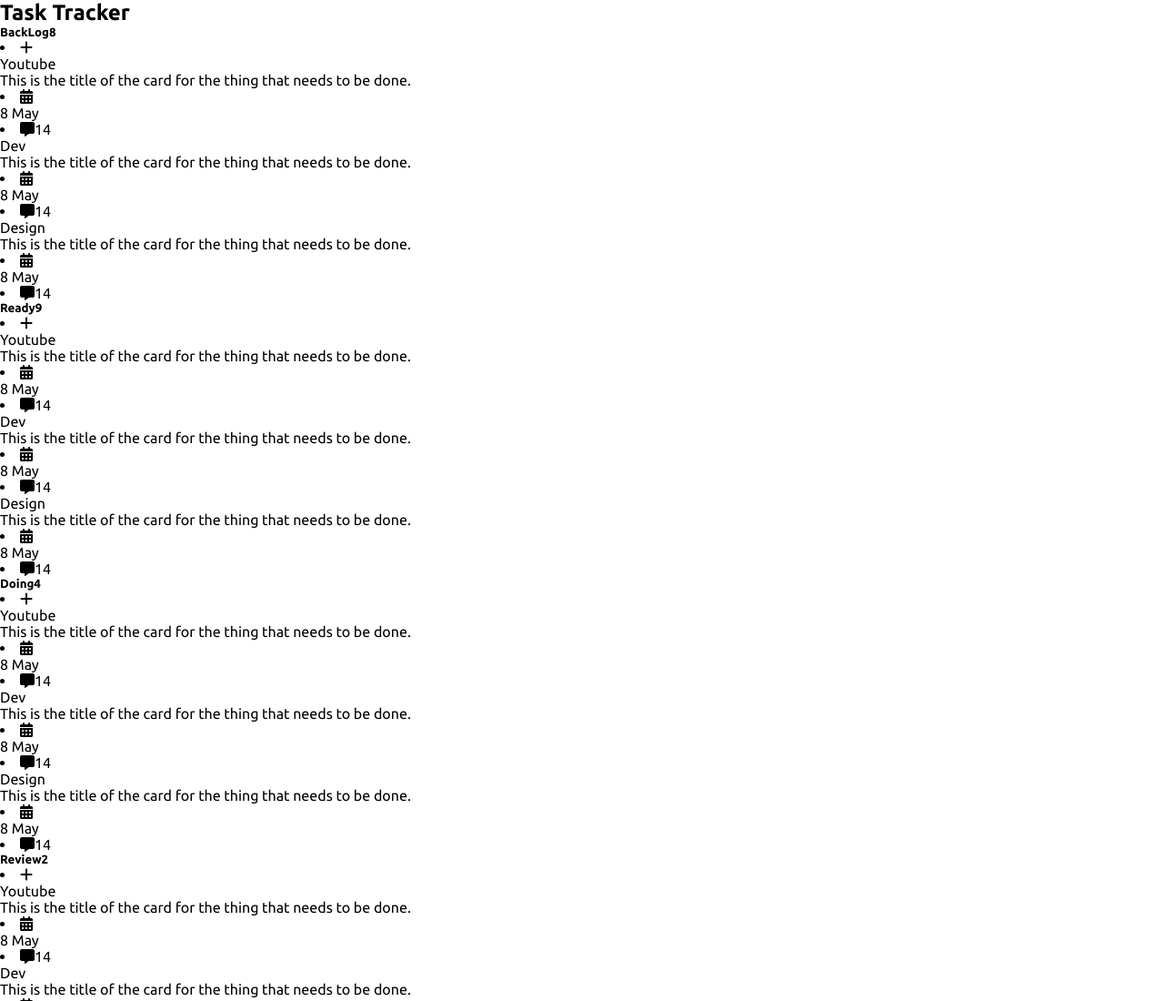
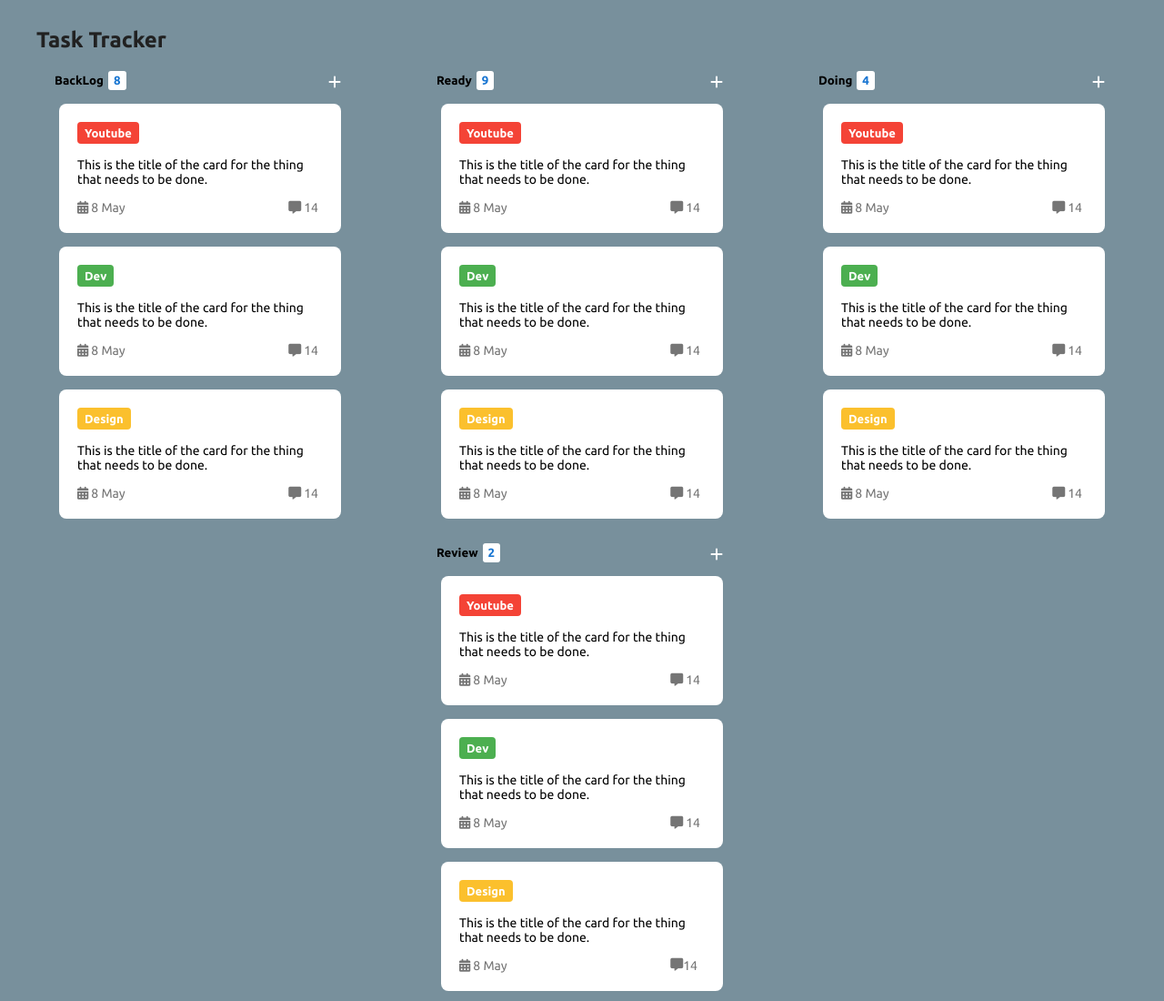
Before and after one commit to SebasIMM/Task_Tracker_UI, a plain HTML site: page index.html in a window 1280 px wide. Shown: the top 1100 px of the page at 91% size. Drawn offline with Linux system fonts and the light colour scheme.

Commit message:
git status

```diff
--- a/index.html
+++ b/index.html
@@ -25,7 +25,10 @@
                         <li><i class="fa-solid fa-calendar-days"></i></li>
                         <span>8 May</span>
                     </div>
-                    <li class="comment"><i class="fa-solid fa-message"></i>14</li>
+                    <div class="comment">
+                        <li><i class="fa-solid fa-message"></i></li>
+                        <span>14</span>
+                    </div>
                 </div>
             </div>
             <!-- green box -->
@@ -37,7 +40,10 @@
                         <li><i class="fa-solid fa-calendar-days"></i></li>
                         <span>8 May</span>
                     </div>
-                    <li class="comment"><i class="fa-solid fa-message"></i>14</li>
+                    <div class="comment">
+                        <li><i class="fa-solid fa-message"></i></li>
+                        <span>14</span>
+                    </div>
                 </div>
             </div>
             <!-- yellow box -->
@@ -49,7 +55,10 @@
                         <li><i class="fa-solid fa-calendar-days"></i></li>
                         <span>8 May</span>
                     </div>
-                    <li class="comment"><i class="fa-solid fa-message"></i>14</li>
+                    <div class="comment">
+                        <li><i class="fa-solid fa-message"></i></li>
+                        <span>14</span>
+                    </div>
                 </div>
             </div>
         </div>
@@ -68,7 +77,10 @@
                         <li><i class="fa-solid fa-calendar-days"></i></li>
                         <span>8 May</span>
                     </div>
-                    <li class="comment"><i class="fa-solid fa-message"></i>14</li>
+                    <div class="comment">
+                        <li><i class="fa-solid fa-message"></i></li>
+                        <span>14</span>
+                    </div>
                 </div>
             </div>
             <!-- green box -->
@@ -80,7 +92,10 @@
                         <li><i class="fa-solid fa-calendar-days"></i></li>
                         <span>8 May</span>
                     </div>
-                    <li class="comment"><i class="fa-solid fa-message"></i>14</li>
+                    <div class="comment">
+                        <li><i class="fa-solid fa-message"></i></li>
+                        <span>14</span>
+                    </div>
                 </div>
             </div>
             <!-- yellow box -->
@@ -92,7 +107,10 @@
                         <li><i class="fa-solid fa-calendar-days"></i></li>
                         <span>8 May</span>
                     </div>
-                    <li class="comment"><i class="fa-solid fa-message"></i>14</li>
+                    <div class="comment">
+                        <li><i class="fa-solid fa-message"></i></li>
+                        <span>14</span>
+                    </div>
                 </div>
             </div>
         </div>
@@ -111,7 +129,10 @@
                         <li><i class="fa-solid fa-calendar-days"></i></li>
                         <span>8 May</span>
                     </div>
-                    <li class="comment"><i class="fa-solid fa-message"></i>14</li>
+                    <div class="comment">
+                        <li><i class="fa-solid fa-message"></i></li>
+                        <span>14</span>
+                    </div>
                 </div>
             </div>
             <!-- green box -->
@@ -123,7 +144,10 @@
                         <li><i class="fa-solid fa-calendar-days"></i></li>
                         <span>8 May</span>
                     </div>
-                    <li class="comment"><i class="fa-solid fa-message"></i>14</li>
+                    <div class="comment">
+                        <li><i class="fa-solid fa-message"></i></li>
+                        <span>14</span>
+                    </div>
                 </div>
             </div>
             <!-- yellow box -->
@@ -135,7 +159,10 @@
                         <li><i class="fa-solid fa-calendar-days"></i></li>
                         <span>8 May</span>
                     </div>
-                    <li class="comment"><i class="fa-solid fa-message"></i>14</li>
+                    <div class="comment">
+                        <li><i class="fa-solid fa-message"></i></li>
+                        <span>14</span>
+                    </div>
                 </div>
             </div>
         </div>
@@ -154,7 +181,10 @@
                         <li><i class="fa-solid fa-calendar-days"></i></li>
                         <span>8 May</span>
                     </div>
-                    <li class="comment"><i class="fa-solid fa-message"></i>14</li>
+                    <div class="comment">
+                        <li><i class="fa-solid fa-message"></i></li>
+                        <span>14</span>
+                    </div>
                 </div>
             </div>
             <!-- green box -->
@@ -166,7 +196,10 @@
                         <li><i class="fa-solid fa-calendar-days"></i></li>
                         <span>8 May</span>
                     </div>
-                    <li class="comment"><i class="fa-solid fa-message"></i>14</li>
+                    <div class="comment">
+                        <li><i class="fa-solid fa-message"></i></li>
+                        <span>14</span>
+                    </div>
                 </div>
             </div>
             <!-- yellow box -->
--- a/style.css
+++ b/style.css
@@ -6,3 +6,113 @@
     box-sizing: border-box;
     font-family: 'Ubuntu';
 }
+
+body {
+    background-color: #78909c;
+    padding: 10px;
+}
+
+body h2 {
+    margin: 20px 0 8px 30px;
+    color: #212121;
+}
+
+.container {
+    display: flex;
+    justify-content: space-around;
+    flex-wrap: wrap;
+}
+
+.box-column {
+    margin-top: 15px;
+    width: 320px;
+}
+
+.box-header {
+    display: flex;
+    justify-content: space-between;
+    list-style: none;
+    margin-bottom: 10px;
+}
+
+.box-header span {
+    margin-left: 5px;
+    background-color: #fff;
+    padding: 3px 6px;
+    border-radius: 3px;
+    color:#1976d2;
+}
+
+.box-header i {
+    margin-right: 5px;
+    color: #fff;
+    cursor: pointer;
+}
+
+.box {
+    background-color: #fff;
+    padding: 7px 20px;
+    border-radius: 8px;
+    height: 142px;
+    cursor: pointer;
+    margin: 15px 5px;
+    transition: all 0.2s;
+}
+
+.box:hover {
+    transform: translateY(-3px);
+    box-shadow: 5px 5px 10px rgba(0, 0, 0, 0.25);
+}
+
+.box p {
+    margin: 2px 0 15px;
+    font-size: 14px;
+    font-weight: 400;
+}
+
+.tag {
+    padding: 5px 8px;
+    font-size: 13px;
+    font-weight: bold;
+    color: #fff;
+    line-height: 50px;
+    border-radius: 4px;
+}
+
+#red {
+    background-color: #f44336;
+}
+
+#green {
+    background-color: #4caf50;
+}
+
+#yellow {
+    background-color: #fbc02d;
+}
+
+.box-footer {
+    display: flex;
+    list-style: none;
+    justify-content: space-between;
+    align-items: center;
+    margin-top: 10px;
+    font-size: 14px;
+    color: #757575;
+}
+
+.box-footer {
+    margin-right: 5px;
+}
+
+.box-footer li {
+    margin-right: 3px;
+}
+
+.box-footer .comment {
+    display: flex;
+}
+
+.box-footer .date {
+    display: flex;
+}
```
